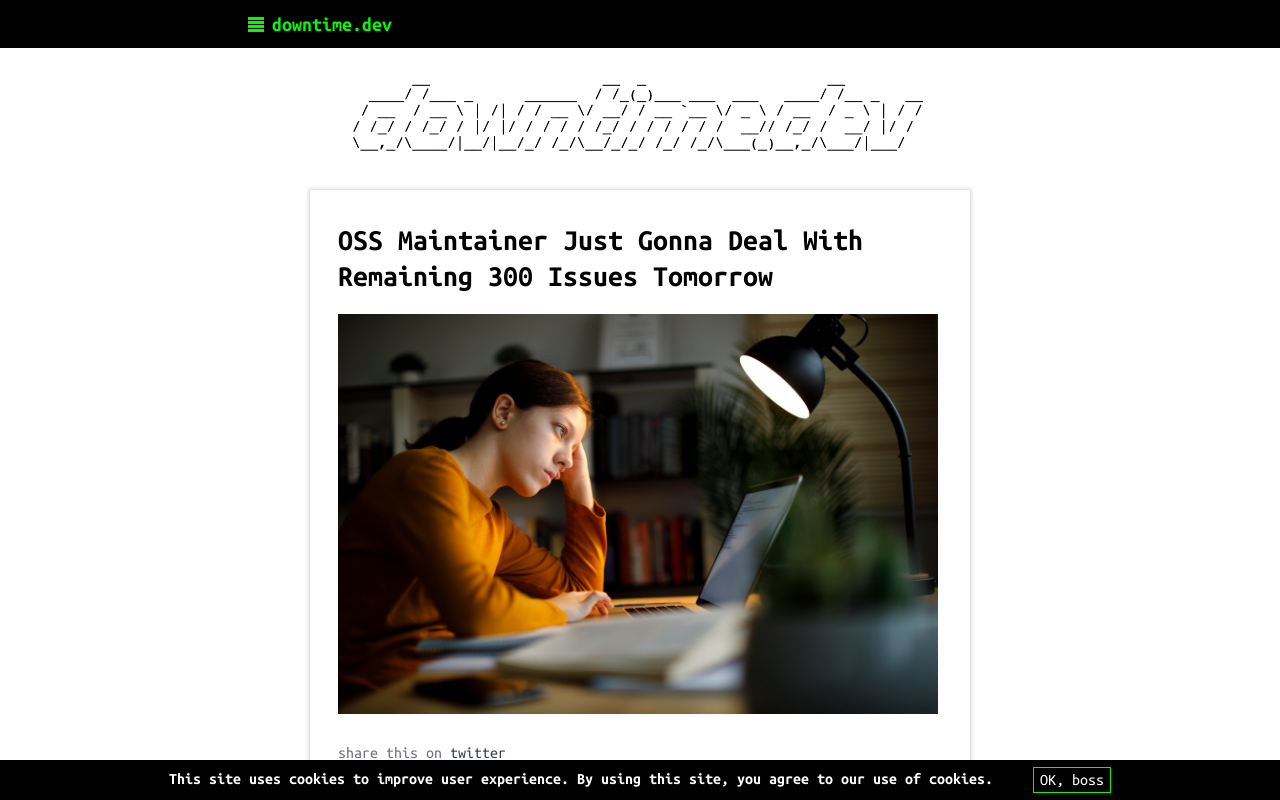
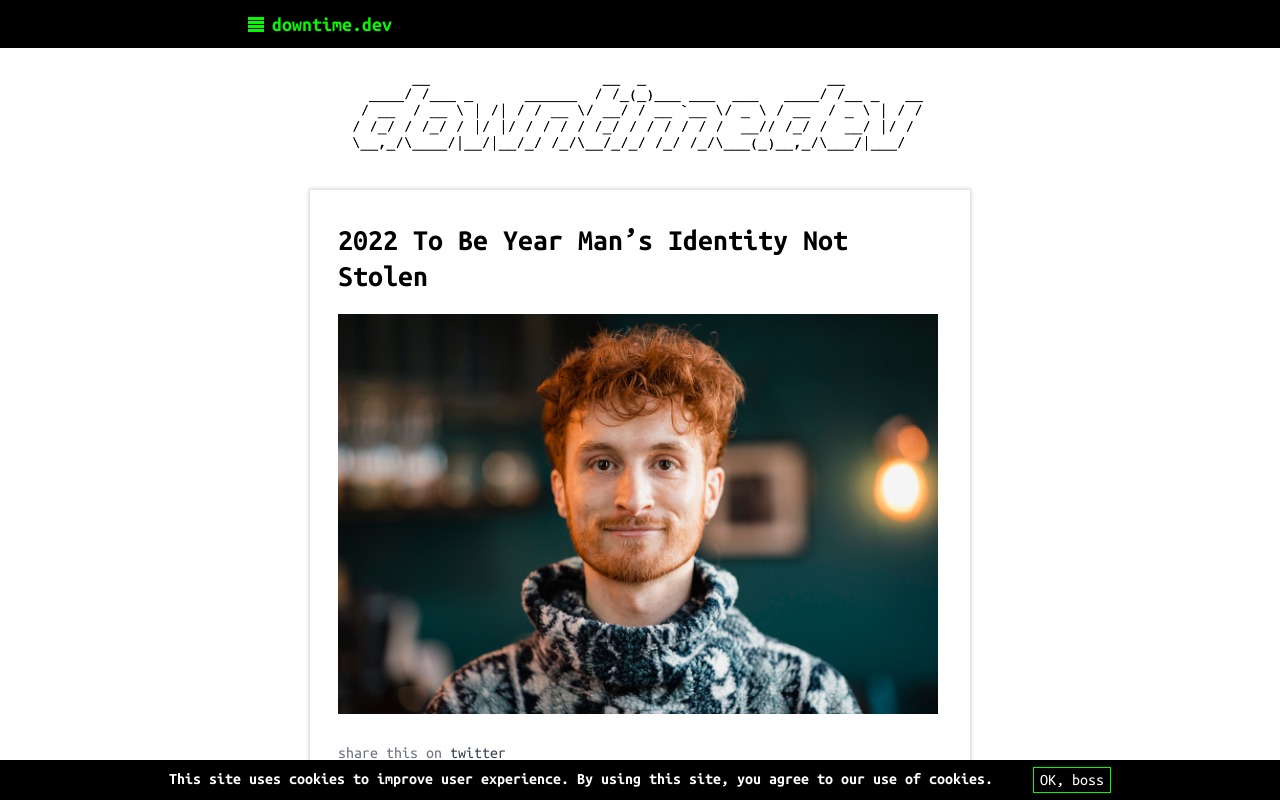
Before and after one commit to gravitational/downtime, a Next.js app: page / in a window 1280 px wide. Shown: the top 800 px of the page. Built offline with nearby package versions, Linux system fonts and the light colour scheme; no server answers.

Commit message:
adds daily joke 1-27-22

```diff
--- a/data/jokes.ts
+++ b/data/jokes.ts
@@ -177,6 +177,14 @@ const RawJokes: HeadlineProps[] = [
     pubDate: new Date(2022, 0, 14),
     anchor: 10006,
   },
+  {
+    headline:
+      "2022 To Be Year Man’s Identity Not Stolen",
+    image: "/assets/images/identityNotStolen@2x.jpg",
+    twitterImage: "pic.twitter.com/5xEXIOt58j",
+    pubDate: new Date(2022, 0, 27),
+    anchor: 10022,
+  },
 ];
 
 //sorted into order by MOST RECENT DATE FIRST
```
Also changed, not shown: twitter.html (+4 -4 lines).
